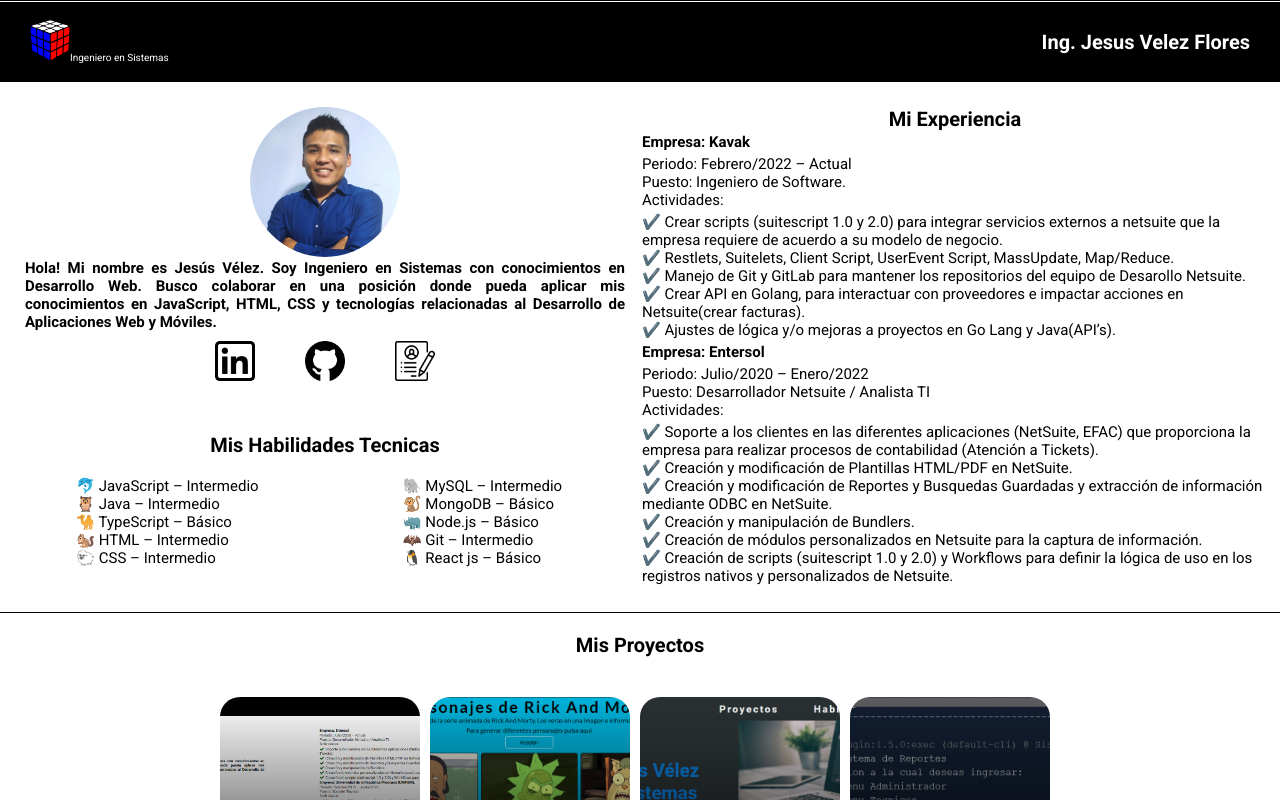
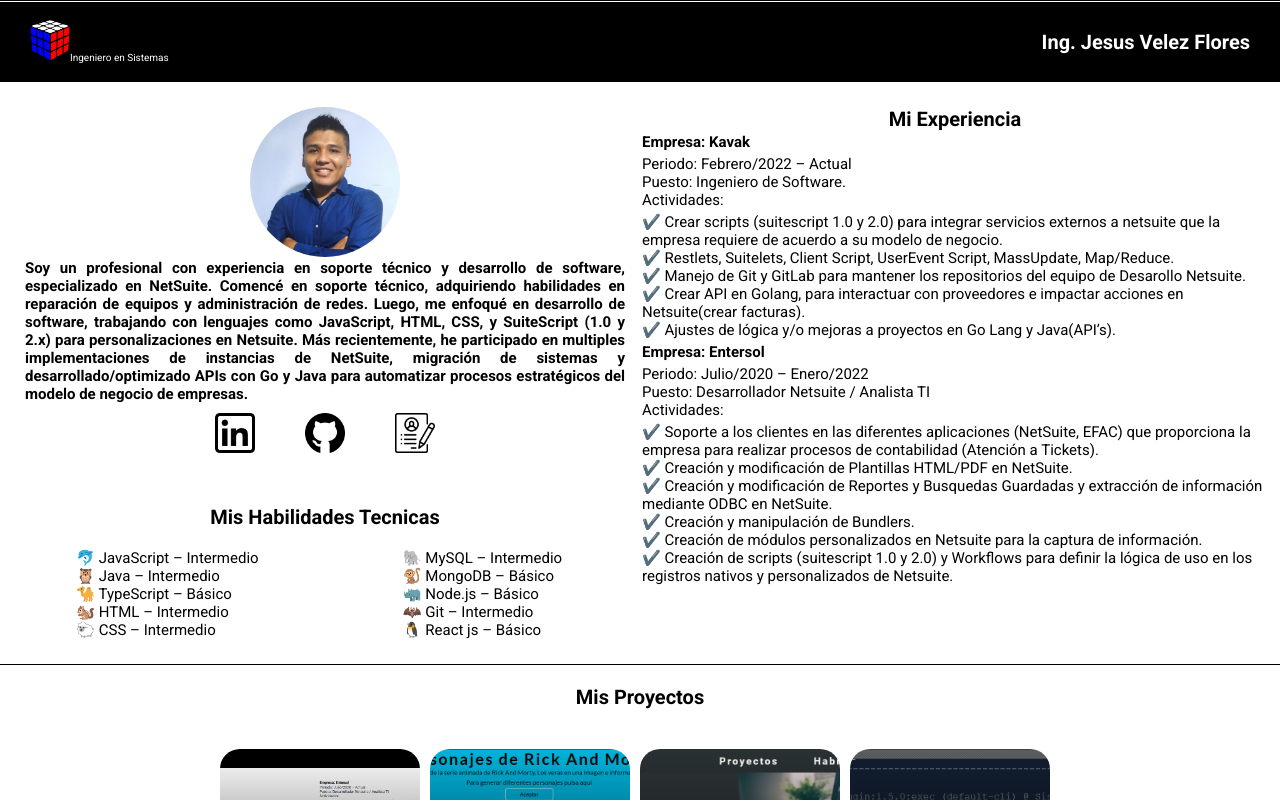
Before and after one commit to Velez27/MiPortafolioWeb, a React app: page / in a window 1280 px wide. Shown: the top 800 px of the page. Built offline with nearby package versions, Linux system fonts and the light colour scheme.

Commit message:
feat: update message about me

```diff
--- a/src/components/AcercaDe.jsx
+++ b/src/components/AcercaDe.jsx
@@ -12,11 +12,7 @@
                 <img src={fotoPerfil} alt='Mi Foto' />
             </figure>
             <h2 tabindex="0" className='acercaDe__descripcion'>
-                Hola! Mi nombre es Jesús Vélez. Soy Ingeniero en Sistemas con
-                conocimientos en Desarrollo Web. Busco colaborar en una posición
-                donde pueda aplicar mis conocimientos en JavaScript, HTML, CSS y
-                tecnologías relacionadas al Desarrollo de Aplicaciones Web y
-                Móviles.
+            Soy un profesional con experiencia en soporte técnico y desarrollo de software, especializado en NetSuite. Comencé en soporte técnico, adquiriendo habilidades en reparación de equipos y administración de redes. Luego, me enfoqué en desarrollo de software, trabajando con lenguajes como JavaScript, HTML, CSS, y SuiteScript (1.0 y 2.x) para personalizaciones en Netsuite. Más recientemente, he participado en multiples implementaciones de instancias de NetSuite, migración de sistemas y desarrollado/optimizado APIs con Go y Java para automatizar procesos estratégicos del modelo de negocio de empresas.
             </h2>
             <article className='acercaDe__enlaces'>
                 <figure>
```
